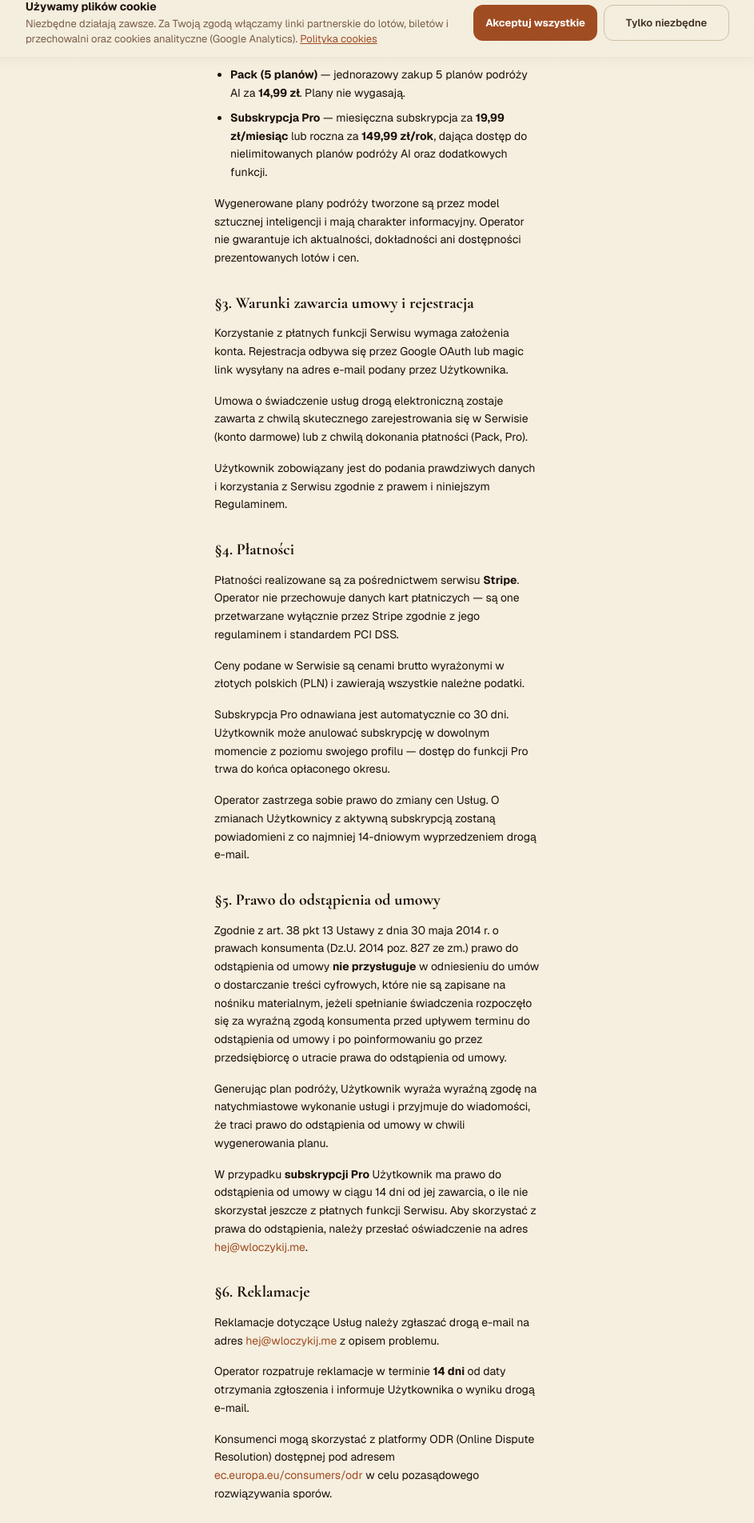
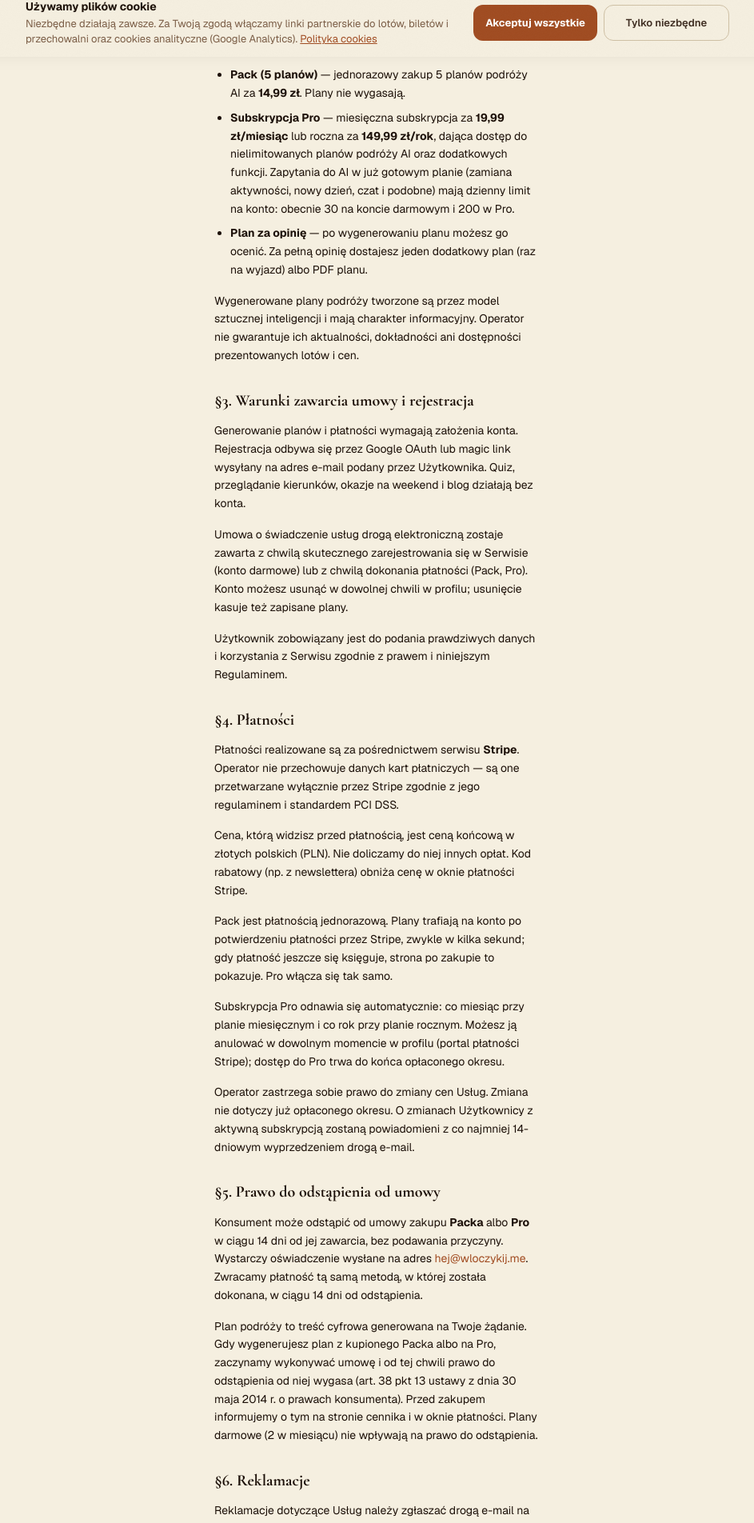
Before and after one commit to KacperCelejewski/kacper_explores, a Next.js app: page /regulamin in a window 1280 px wide. Shown: the part 729-2633 px from the top of the page at 80% size, without its empty margins (168-1111 px from the left). Built offline with nearby package versions, Linux system fonts and the light colour scheme; no server answers.

Commit message:
docs(regulamin): ceny, odnawianie Pro, odstąpienie, linki partnerskie w mailach, bez platformy ODR

```diff
--- a/src/app/regulamin/page.tsx
+++ b/src/app/regulamin/page.tsx
@@ -51,7 +51,7 @@ export default function ReguaminPage() {
         <div className="mb-8 pb-6 border-b" style={{ borderColor: "var(--border)" }}>
           <h1 className="text-3xl font-bold leading-tight mb-2">Regulamin serwisu</h1>
           <p className="text-sm" style={{ color: "var(--text-muted)" }}>
-            Ostatnia aktualizacja: 17 maja 2026
+            Ostatnia aktualizacja: 16 listopada 2026
           </p>
         </div>
 
@@ -64,8 +64,9 @@ export default function ReguaminPage() {
             <a href="mailto:hej@wloczykij.me" style={{ color: "var(--accent)" }}>hej@wloczykij.me</a>.
           </P>
           <P>
-            Serwis oferuje narzędzie do planowania budżetowych podróży solo przy wykorzystaniu sztucznej
-            inteligencji (zwane dalej „Usługą”). Korzystanie z Serwisu oznacza akceptację niniejszego Regulaminu.
+            Serwis oferuje narzędzie do planowania budżetowych wyjazdów (solo, we dwoje i ekipą) przy
+            wykorzystaniu sztucznej inteligencji (zwane dalej „Usługą”). Korzystanie z Serwisu oznacza
+            akceptację niniejszego Regulaminu.
           </P>
           <P>
             Regulamin dostępny jest w każdym czasie pod adresem{" "}
@@ -89,6 +90,12 @@ export default function ReguaminPage() {
             <Li>
               <strong>Subskrypcja Pro</strong> — miesięczna subskrypcja za <strong>{PRICES.proMonthly.label}/miesiąc</strong>{" "}
               lub roczna za <strong>{PRICES.proYearly.label}/rok</strong>, dająca dostęp do nielimitowanych planów podróży AI oraz dodatkowych funkcji.
+              Zapytania do AI w już gotowym planie (zamiana aktywności, nowy dzień, czat i podobne) mają
+              dzienny limit na konto: obecnie 30 na koncie darmowym i 200 w Pro.
+            </Li>
+            <Li>
+              <strong>Plan za opinię</strong> — po wygenerowaniu planu możesz go ocenić. Za pełną opinię
+              dostajesz jeden dodatkowy plan (raz na wyjazd) albo PDF planu.
             </Li>
           </ul>
           <P>
@@ -101,12 +108,14 @@ export default function ReguaminPage() {
         {/* §3 */}
         <Section title="§3. Warunki zawarcia umowy i rejestracja">
           <P>
-            Korzystanie z płatnych funkcji Serwisu wymaga założenia konta. Rejestracja odbywa się przez
-            Google OAuth lub magic link wysyłany na adres e-mail podany przez Użytkownika.
+            Generowanie planów i płatności wymagają założenia konta. Rejestracja odbywa się przez
+            Google OAuth lub magic link wysyłany na adres e-mail podany przez Użytkownika. Quiz,
+            przeglądanie kierunków, okazje na weekend i blog działają bez konta.
           </P>
           <P>
             Umowa o świadczenie usług drogą elektroniczną zostaje zawarta z chwilą skutecznego
             zarejestrowania się w Serwisie (konto darmowe) lub z chwilą dokonania płatności (Pack, Pro).
+            Konto możesz usunąć w dowolnej chwili w profilu; usunięcie kasuje też zapisane plany.
           </P>
           <P>
             Użytkownik zobowiązany jest do podania prawdziwych danych i korzystania z Serwisu zgodnie
@@ -122,39 +131,41 @@ export default function ReguaminPage() {
             z jego regulaminem i standardem PCI DSS.
           </P>
           <P>
-            Ceny podane w Serwisie są cenami brutto wyrażonymi w złotych polskich (PLN) i zawierają
-            wszystkie należne podatki.
+            Cena, którą widzisz przed płatnością, jest ceną końcową w złotych polskich (PLN). Nie
+            doliczamy do niej innych opłat. Kod rabatowy (np. z newslettera) obniża cenę w oknie
+            płatności Stripe.
           </P>
           <P>
-            Subskrypcja Pro odnawiana jest automatycznie co 30 dni. Użytkownik może anulować subskrypcję
-            w dowolnym momencie z poziomu swojego profilu — dostęp do funkcji Pro trwa do końca
-            opłaconego okresu.
+            Pack jest płatnością jednorazową. Plany trafiają na konto po potwierdzeniu płatności przez
+            Stripe, zwykle w kilka sekund; gdy płatność jeszcze się księguje, strona po zakupie to
+            pokazuje. Pro włącza się tak samo.
           </P>
           <P>
-            Operator zastrzega sobie prawo do zmiany cen Usług. O zmianach Użytkownicy z aktywną
-            subskrypcją zostaną powiadomieni z co najmniej 14-dniowym wyprzedzeniem drogą e-mail.
+            Subskrypcja Pro odnawia się automatycznie: co miesiąc przy planie miesięcznym i co rok
+            przy planie rocznym. Możesz ją anulować w dowolnym momencie w profilu (portal płatności
+            Stripe); dostęp do Pro trwa do końca opłaconego okresu.
+          </P>
+          <P>
+            Operator zastrzega sobie prawo do zmiany cen Usług. Zmiana nie dotyczy już opłaconego
+            okresu. O zmianach Użytkownicy z aktywną subskrypcją zostaną powiadomieni z co najmniej
+            14-dniowym wyprzedzeniem drogą e-mail.
           </P>
         </Section>
 
         {/* §5 */}
         <Section title="§5. Prawo do odstąpienia od umowy">
           <P>
-            Zgodnie z art. 38 pkt 13 Ustawy z dnia 30 maja 2014 r. o prawach konsumenta (Dz.U. 2014
-            poz. 827 ze zm.) prawo do odstąpienia od umowy <strong>nie przysługuje</strong> w odniesieniu
-            do umów o dostarczanie treści cyfrowych, które nie są zapisane na nośniku materialnym, jeżeli
-            spełnianie świadczenia rozpoczęło się za wyraźną zgodą konsumenta przed upływem terminu do
-            odstąpienia od umowy i po poinformowaniu go przez przedsiębiorcę o utracie prawa do
-            odstąpienia od umowy.
+            Konsument może odstąpić od umowy zakupu <strong>Packa</strong> albo <strong>Pro</strong> w ciągu
+            14 dni od jej zawarcia, bez podawania przyczyny. Wystarczy oświadczenie wysłane na adres{" "}
+            <a href="mailto:hej@wloczykij.me" style={{ color: "var(--accent)" }}>hej@wloczykij.me</a>.
+            Zwracamy płatność tą samą metodą, w której została dokonana, w ciągu 14 dni od odstąpienia.
           </P>
           <P>
-            Generując plan podróży, Użytkownik wyraża wyraźną zgodę na natychmiastowe wykonanie usługi
-            i przyjmuje do wiadomości, że traci prawo do odstąpienia od umowy w chwili wygenerowania planu.
-          </P>
-          <P>
-            W przypadku <strong>subskrypcji Pro</strong> Użytkownik ma prawo do odstąpienia od umowy
-            w ciągu 14 dni od jej zawarcia, o ile nie skorzystał jeszcze z płatnych funkcji Serwisu.
-            Aby skorzystać z prawa do odstąpienia, należy przesłać oświadczenie na adres{" "}
-            <a href="mailto:hej@wloczykij.me" style={{ color: "var(--accent)" }}>hej@wloczykij.me</a>.
+            Plan podróży to treść cyfrowa generowana na Twoje żądanie. Gdy wygenerujesz plan z
+            kupionego Packa albo na Pro, zaczynamy wykonywać umowę i od tej chwili prawo do odstąpienia
+            od niej wygasa (art. 38 pkt 13 ustawy z dnia 30 maja 2014 r. o prawach konsumenta). Przed
+            zakupem informujemy o tym na stronie cennika i w oknie płatności. Plany darmowe (2 w
+            miesiącu) nie wpływają na prawo do odstąpienia.
           </P>
         </Section>
 
@@ -170,17 +181,18 @@ export default function ReguaminPage() {
             zgłoszenia i informuje Użytkownika o wyniku drogą e-mail.
           </P>
           <P>
-            Konsumenci mogą skorzystać z platformy ODR (Online Dispute Resolution) dostępnej pod
-            adresem{" "}
+            Konsument może też skorzystać z pozasądowych sposobów rozpatrywania reklamacji i dochodzenia
+            roszczeń, np. z pomocy powiatowego (miejskiego) rzecznika konsumentów albo wojewódzkiego
+            inspektoratu Inspekcji Handlowej. Informacje znajdziesz na{" "}
             <a
-              href="https://ec.europa.eu/consumers/odr"
+              href="https://uokik.gov.pl"
               target="_blank"
               rel="noopener noreferrer"
               style={{ color: "var(--accent)" }}
             >
-              ec.europa.eu/consumers/odr
-            </a>{" "}
-            w celu pozasądowego rozwiązywania sporów.
+              uokik.gov.pl
+            </a>
+            . Unijna platforma ODR została zamknięta w lipcu 2025 r., więc już do niej nie odsyłamy.
           </P>
         </Section>
 
@@ -189,16 +201,21 @@ export default function ReguaminPage() {
           <P>
             Serwis korzysta z linków partnerskich sieci Travelpayouts do Aviasales (loty), Tiqets
             (bilety na atrakcje) i Radical Storage (przechowalnie bagażu). Po wyrażeniu zgody
-            w bannerze cookies kliknięcie takiego linku i zakup u partnera może przynieść
-            Operatorowi prowizję. Bez zgody lub konfiguracji partnera link prowadzi bezpośrednio
-            do usługodawcy, bez identyfikatora partnera. Linki do Booking.com i Hostelworld
-            nie są linkami z prowizją. Ceny i dostępność sprawdzisz na stronie usługodawcy.
+            w bannerze cookies kliknięcie takiego linku na stronie i zakup u partnera może przynieść
+            Operatorowi prowizję. Bez zgody lub konfiguracji partnera link na stronie prowadzi
+            bezpośrednio do usługodawcy, bez identyfikatora partnera. Linki do Booking.com i
+            Hostelworld nie są linkami z prowizją. Ceny i dostępność sprawdzisz na stronie usługodawcy.
           </P>
           <P>
-            Linki partnerskie są oznaczone w Serwisie dopiskiem „link partnerski”, a w kodzie strony atrybutem{" "}
-            <code>{'rel="sponsored noopener noreferrer"'}</code>. Prowizja nie oznacza gwarancji
-            najniższej ceny ani dostępności. Pliki cookie partnerów po przejściu na ich strony
-            podlegają ich politykom i mechanizmom zgody.
+            Wyjątek: linki do lotów w e-mailach z Czwartkowego zrzutu zawierają identyfikator partnera
+            zawsze. Zapis na zrzut to osobna, dobrowolna zgoda na ten e-mail, więc nie pytamy tam o
+            baner. Każdy taki e-mail ma dopisek o linkach partnerskich.
+          </P>
+          <P>
+            Linki partnerskie na stronie są oznaczone dopiskiem „link partnerski”, a w kodzie strony
+            atrybutem <code>{'rel="sponsored noopener noreferrer"'}</code>. Prowizję płaci partner,
+            cena dla Ciebie nie rośnie. Prowizja nie oznacza gwarancji najniższej ceny ani dostępności.
+            Pliki cookie partnerów po przejściu na ich strony podlegają ich politykom i mechanizmom zgody.
           </P>
         </Section>
 
@@ -211,8 +228,8 @@ export default function ReguaminPage() {
           </P>
           <P>
             Wygenerowane plany podróży tworzone są przez model AI na zlecenie Użytkownika — Użytkownik
-            może je wykorzystywać na własny użytek. Komercyjne rozpowszechnianie planów bez zgody
-            Operatora jest zabronione.
+            może je wykorzystywać na własny użytek i pokazywać znajomym (np. linkiem do podglądu).
+            Komercyjne rozpowszechnianie planów bez zgody Operatora jest zabronione.
           </P>
         </Section>
 
@@ -228,8 +245,9 @@ export default function ReguaminPage() {
             <Li>przerwy w działaniu Serwisu wynikające z czynników niezależnych od Operatora.</Li>
           </ul>
           <P>
-            Użytkownik korzysta z Serwisu na własną odpowiedzialność i zobowiązany jest do weryfikacji
-            informacji dotyczących lotów, noclegów i cen przed dokonaniem rezerwacji.
+            Użytkownik zobowiązany jest do weryfikacji informacji dotyczących lotów, noclegów i cen
+            przed dokonaniem rezerwacji. Powyższe wyłączenia obowiązują w zakresie dozwolonym przez
+            prawo i nie ograniczają uprawnień konsumenta, których nie można wyłączyć umową.
           </P>
         </Section>
 
@@ -250,14 +268,15 @@ export default function ReguaminPage() {
             Operator zastrzega sobie prawo do zmiany Regulaminu. O istotnych zmianach Użytkownicy
             posiadający konto w Serwisie zostaną powiadomieni drogą e-mail z co najmniej
             <strong> 14-dniowym</strong> wyprzedzeniem. Dalsze korzystanie z Serwisu po wejściu
-            w życie zmian oznacza ich akceptację.
+            w życie zmian oznacza ich akceptację. Zmiany nie naruszają praw nabytych przed ich
+            wejściem w życie ani praw przysługujących konsumentom z mocy prawa.
           </P>
         </Section>
 
         {/* §12 */}
         <Section title="§12. Postanowienia końcowe">
           <P>
-            Regulamin wchodzi w życie z dniem 17 maja 2026 r.
+            Regulamin obowiązuje od 17 maja 2026 r. w brzmieniu zmienionym 16 listopada 2026 r.
           </P>
           <P>
             W sprawach nieuregulowanych niniejszym Regulaminem zastosowanie mają przepisy prawa polskiego,
```
